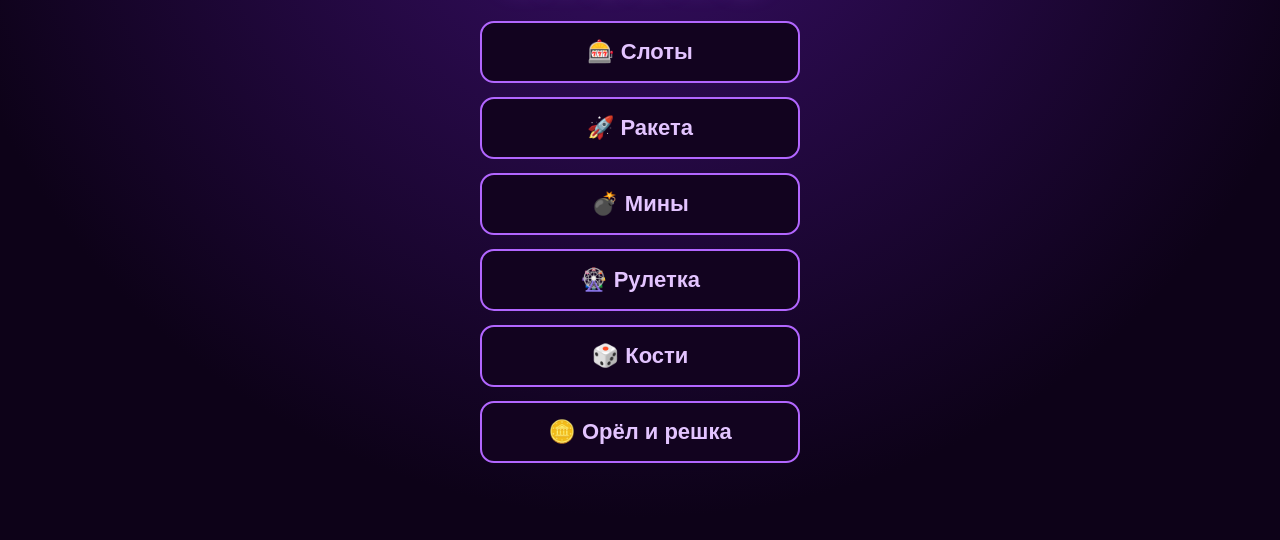
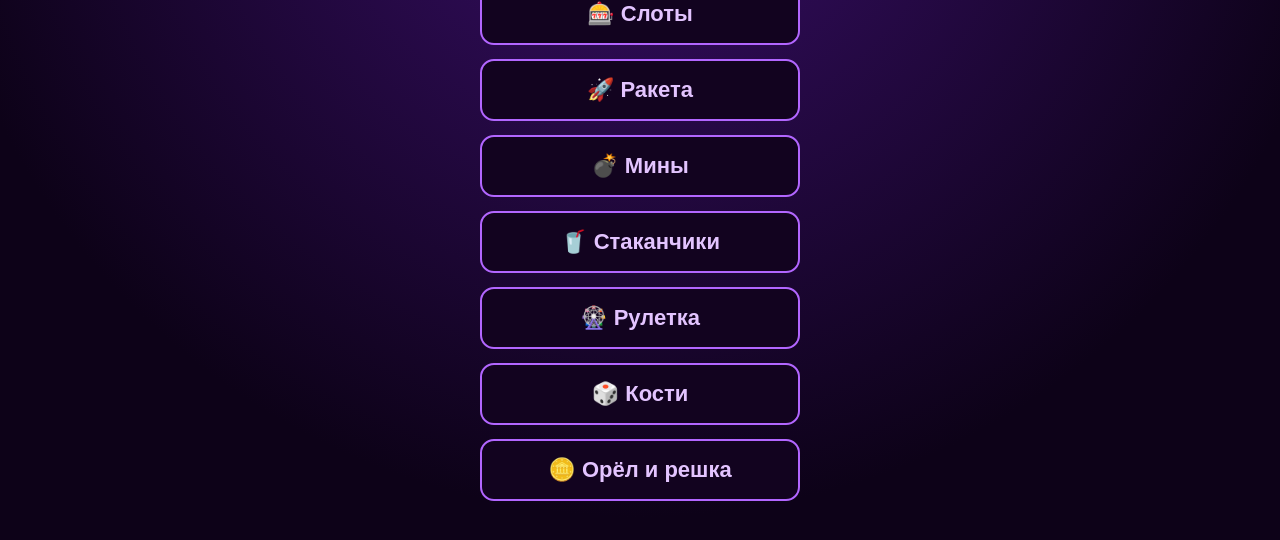
Before and after one commit to zizaka460-alt/xyvnor, a plain HTML site: page index.html in a window 1280 px wide. Shown: the part 200-740 px from the top of the page. Drawn offline with Linux system fonts and the light colour scheme.

Commit message:
Update index.html

```diff
--- a/index.html
+++ b/index.html
@@ -31,6 +31,7 @@
     <a href="casino.html">🎰 Слоты</a>
     <a href="rocket.html">🚀 Ракета</a>
     <a href="mines.html">💣 Мины</a>
+    <a href="cups.html">🥤 Стаканчики</a>
     <a href="roulette.html">🎡 Рулетка</a>
     <a href="dice.html">🎲 Кости</a>
     <a href="coin.html">🪙 Орёл и решка</a>
```
